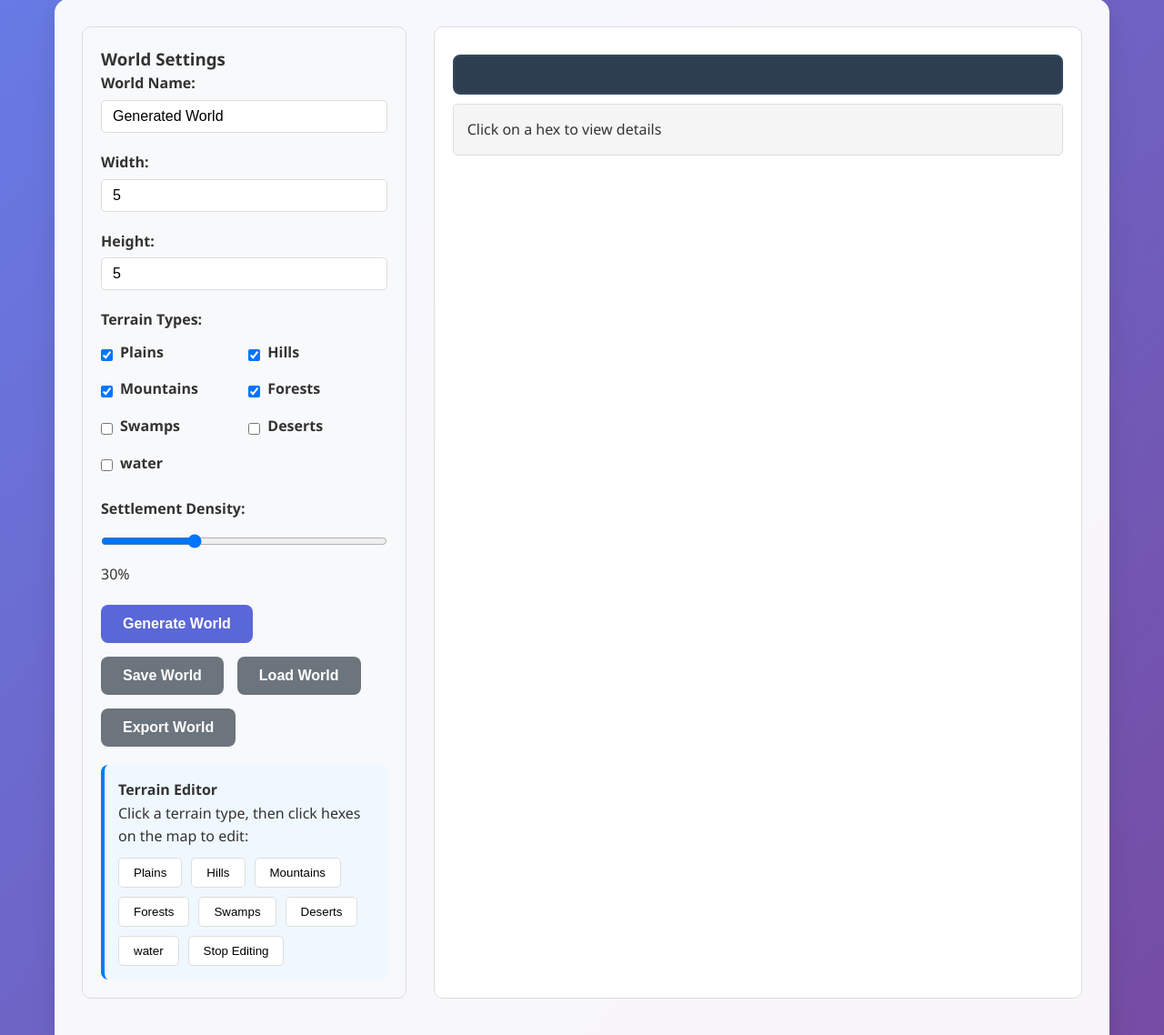
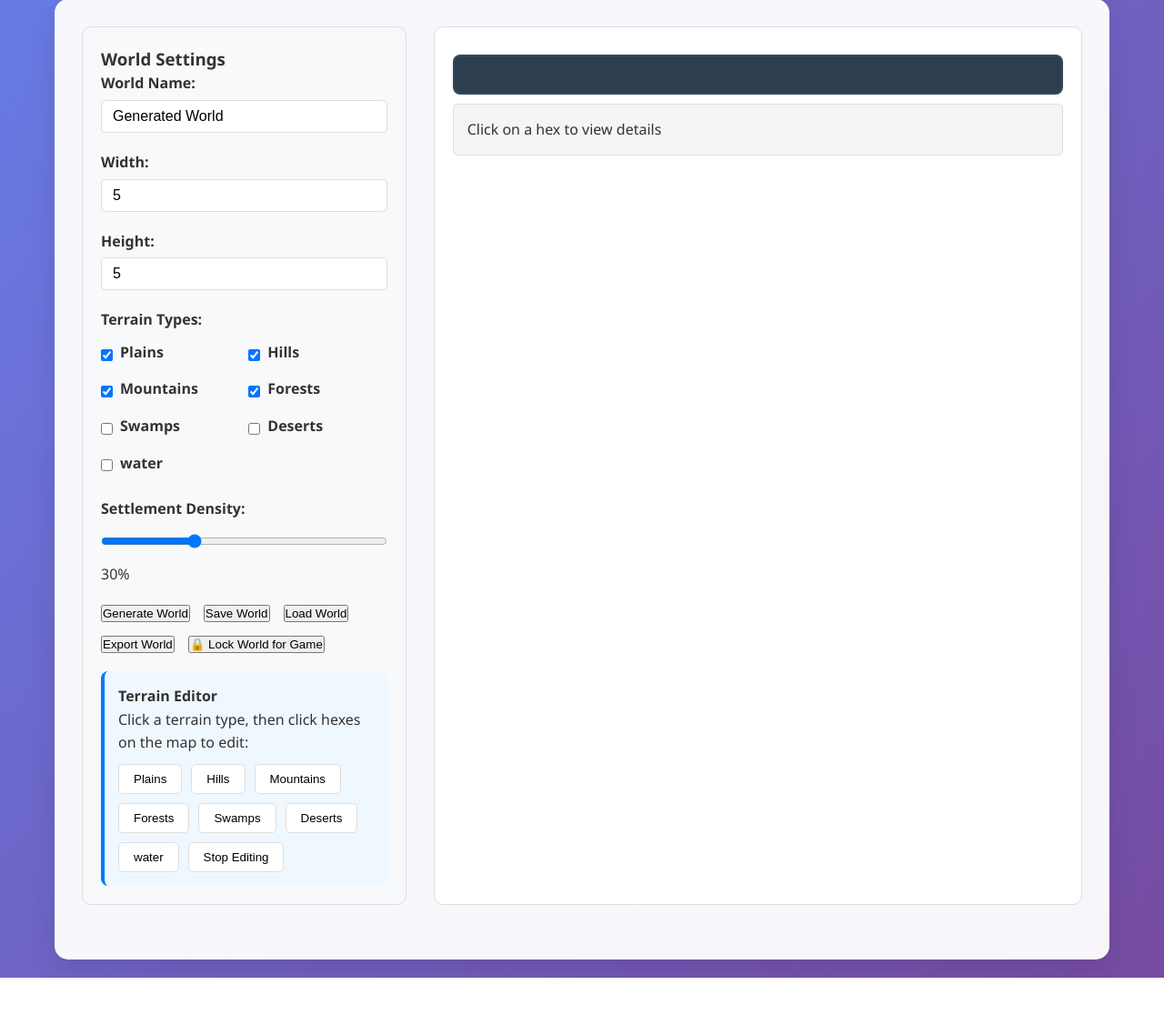
Before and after one commit to Manaleshi/New-Overlord, a Flask app: page /world-generator in a window 1280 px wide. Shown: the part 179-1317 px from the top of the page at 91% size. After the commit the page ends 1254 px from the top, so only its background shows below. Run offline with Flask 3, Linux system fonts and the light colour scheme.

Commit message:
Update world-generator.html
Add lock button

```diff
--- a/New-Overlord/templates/world-generator.html
+++ b/New-Overlord/templates/world-generator.html
@@ -74,10 +74,11 @@
                     </div>
 
                     <div class="action-buttons">
-                        <button class="btn" onclick="generateWorld()">Generate World</button>
-                        <button class="btn btn-secondary" onclick="saveWorld()">Save World</button>
-                        <button class="btn btn-secondary" onclick="loadWorld()">Load World</button>
-                        <button class="btn btn-secondary" onclick="exportWorld()">Export World</button>
+                        <button onclick="generateWorld()">Generate World</button>
+                        <button onclick="saveWorld()">Save World</button>
+                        <button onclick="loadWorld()">Load World</button>
+                        <button onclick="exportWorld()">Export World</button>
+                        <button onclick="lockWorldForGame()" id="lock-world-btn" class="btn-lock">🔒 Lock World for Game</button>
                     </div>
 
                     <div class="terrain-editor">
```
